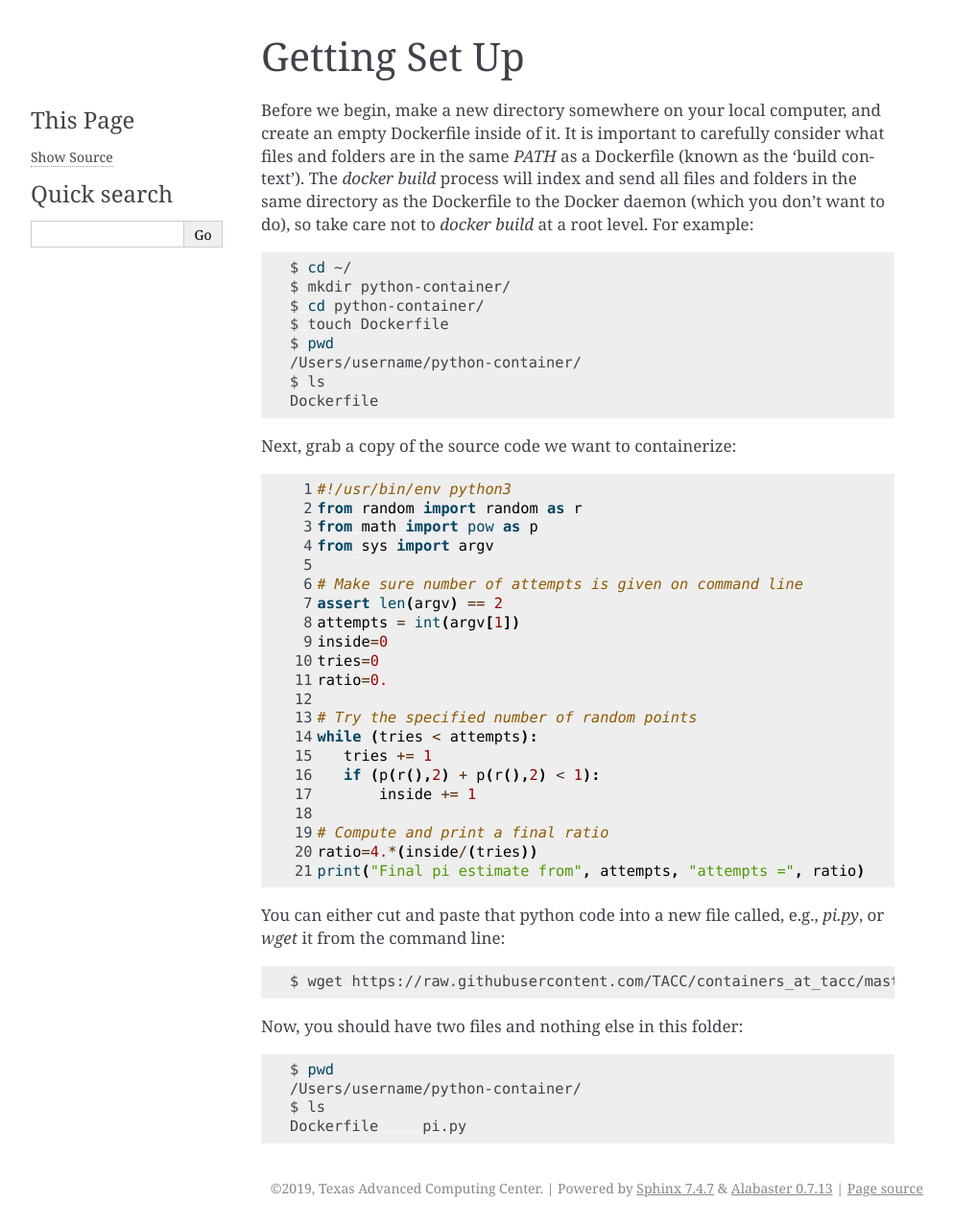
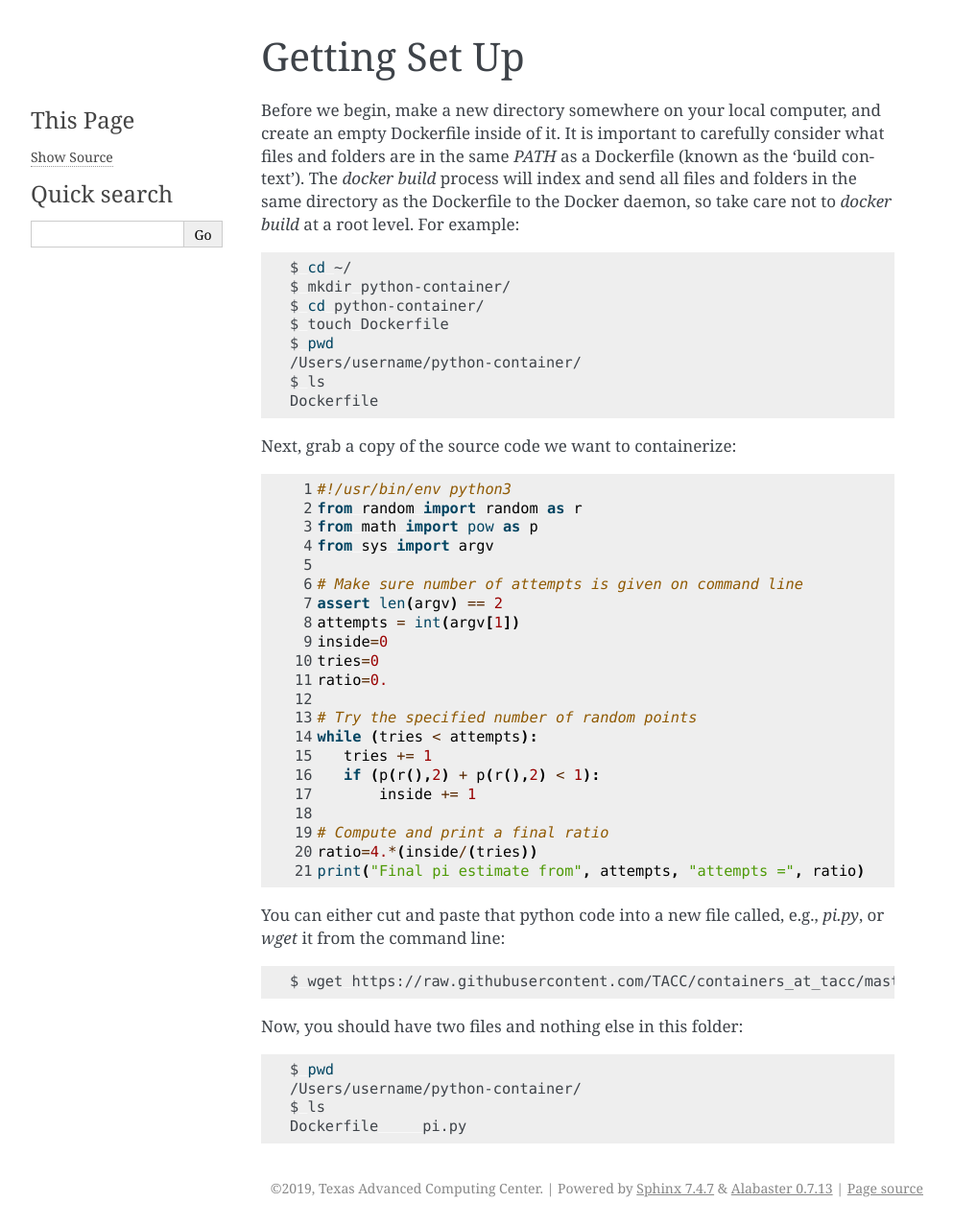
Before and after one commit to TACC/containers_at_tacc, a Sphinx documentation site: the page built from docs/containerize-your-code/getting_set_up.rst, in a window 1280 px wide. Shown: the whole page at 96% size, without its empty margins (148-1141 px from the left). Built offline with Sphinx 7.4.7, drawn with Linux system fonts in a browser that asks for light colours.

Commit message:
micro changes

```diff
--- a/docs/containerize-your-code/getting_set_up.rst
+++ b/docs/containerize-your-code/getting_set_up.rst
@@ -5,9 +5,8 @@ Before we begin, make a new directory somewhere on your local computer, and
 create an empty Dockerfile inside of it. It is important to carefully consider
 what files and folders are in the same `PATH` as a Dockerfile (known as the
 'build context'). The `docker build` process will index and send all files and
-folders in the same directory as the Dockerfile to the Docker daemon (which you
-don't want to do), so take care not to `docker build` at a root level. For
-example:
+folders in the same directory as the Dockerfile to the Docker daemon, so take
+care not to `docker build` at a root level. For example:
 
 .. code-block:: shell
 
```
Also changed, not shown: docs/containerize-your-code/docker_push.rst (+8 -0 lines).
